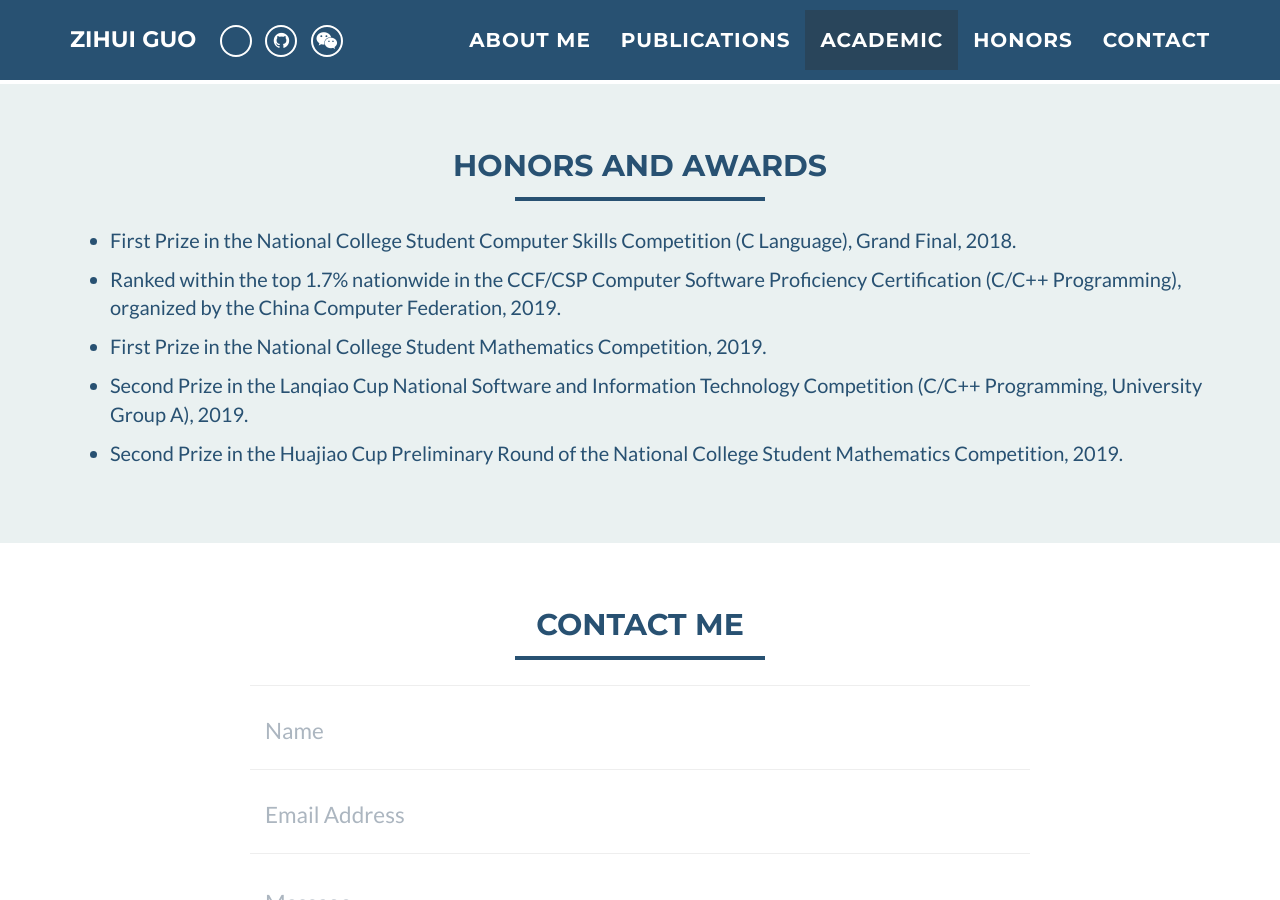
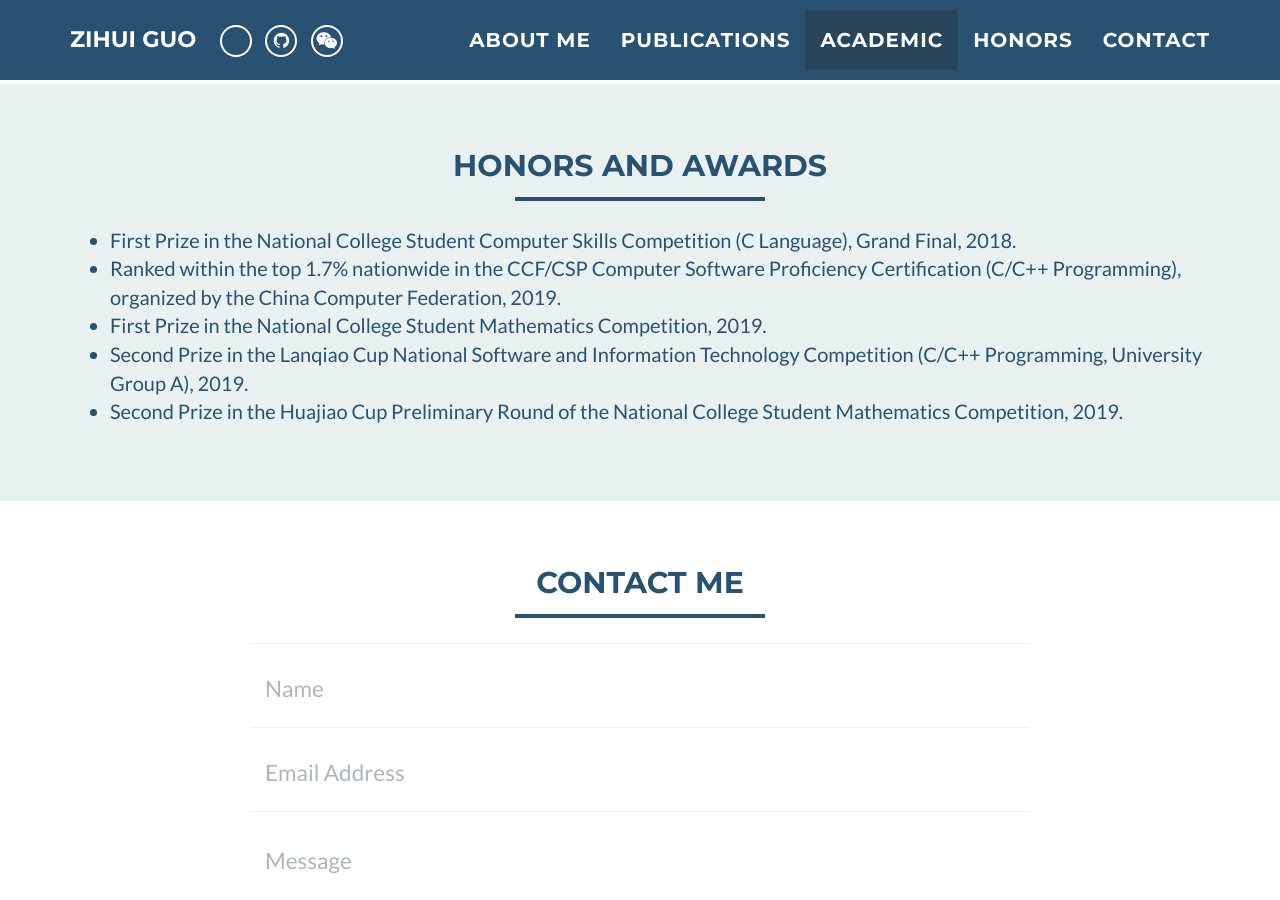
Before and after one commit to youzi27/youzi27.github.io, a Jekyll site: the page built from index.html, in a window 1280 px wide and 900 px high, scrolled down 2528 px. Built offline with Jekyll 4.4.1, drawn with Linux system fonts in a browser that asks for light colours.

Commit message:
Initial resume3

```diff
--- a/_includes/honors.html
+++ b/_includes/honors.html
@@ -11,19 +11,19 @@
       <div class="col-sm-12">
         <ul>
           <li>
-            <p> First Prize in the National College Student Computer Skills Competition (C Language), Grand Final, 2018.</p>
+            First Prize in the National College Student Computer Skills Competition (C Language), Grand Final, 2018.
           </li>
           <li>
-            <p>Ranked within the top 1.7% nationwide in the CCF/CSP Computer Software Proficiency Certification (C/C++ Programming), organized by the China Computer Federation, 2019.</p>
+            Ranked within the top 1.7% nationwide in the CCF/CSP Computer Software Proficiency Certification (C/C++ Programming), organized by the China Computer Federation, 2019.
           </li>
           <li>
-            <p>First Prize in the National College Student Mathematics Competition, 2019.</p>
+            First Prize in the National College Student Mathematics Competition, 2019.
           </li>
           <li>
-            <p>Second Prize in the Lanqiao Cup National Software and Information Technology Competition (C/C++ Programming, University Group A), 2019.</p>
+            Second Prize in the Lanqiao Cup National Software and Information Technology Competition (C/C++ Programming, University Group A), 2019.
           </li>
           <li>
-            <p>Second Prize in the Huajiao Cup Preliminary Round of the National College Student Mathematics Competition, 2019.</p>
+            Second Prize in the Huajiao Cup Preliminary Round of the National College Student Mathematics Competition, 2019.
           </li>
         </ul>
       </div>
```
